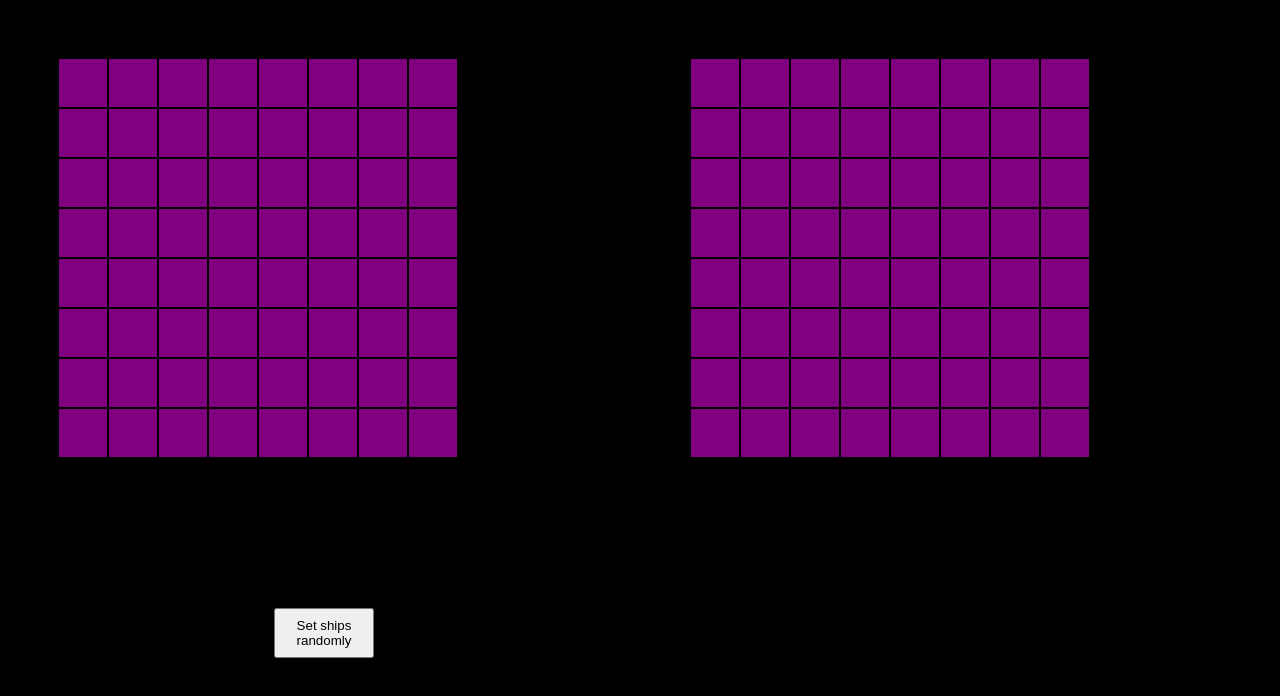
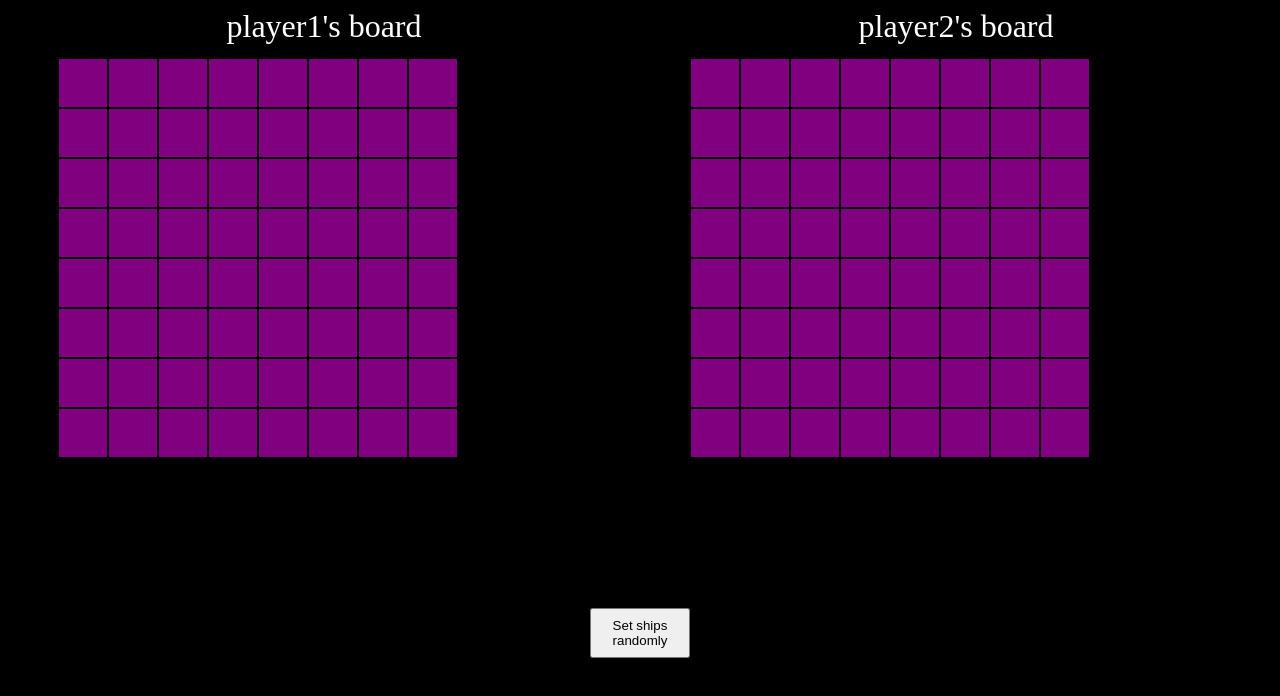
Before and after one commit to carlosmperezm/battleship, a website with bundled scripts: page src/index.html in a window 1280 px wide. Built offline with nearby package versions, Linux system fonts and the light colour scheme.

Commit message:
Add board's names information on the page'

```diff
--- a/src/controllers/DOMController.js
+++ b/src/controllers/DOMController.js
@@ -50,8 +50,11 @@ export class DOMController {
     if (randomButton) {
       randomButton.remove();
     }
+    const boardName = document.createElement('span');
+    boardName.textContent = `${player.name}'s board`;
+    boardName.classList.add('board-name', player.name);
     const boardDiv = DOMController.createBoard(player);
-    DOMController.main.appendChild(boardDiv);
+    DOMController.main.append(boardName, boardDiv);
   }
   static placeShipOnBoard(ship, player, coordinates) {
     player.gameboard.placeShip(ship, coordinates);
--- a/src/styles.css
+++ b/src/styles.css
@@ -12,7 +12,7 @@ main {
   grid-template-rows: 2fr 1fr;
   grid-template-areas:
     'player1 player2'
-    'ships1 ships2'
+    'button button'
   ;
 }
 
@@ -75,6 +75,7 @@ button {
   width: 100px;
   height: 50px;
   place-self: center;
+  grid-area: button;
 }
 
 button:hover {
@@ -97,3 +98,19 @@ button:hover {
   font-size: 2rem;
   color: white;
 }
+
+.board-name.player1 {
+  grid-area: player1;
+  height: 40px;
+  text-align: center;
+  color: white;
+  font-size: 2rem;
+}
+
+.board-name.player2 {
+  grid-area: player2;
+  height: 40px;
+  text-align: center;
+  color: white;
+  font-size: 2rem;
+}
```
